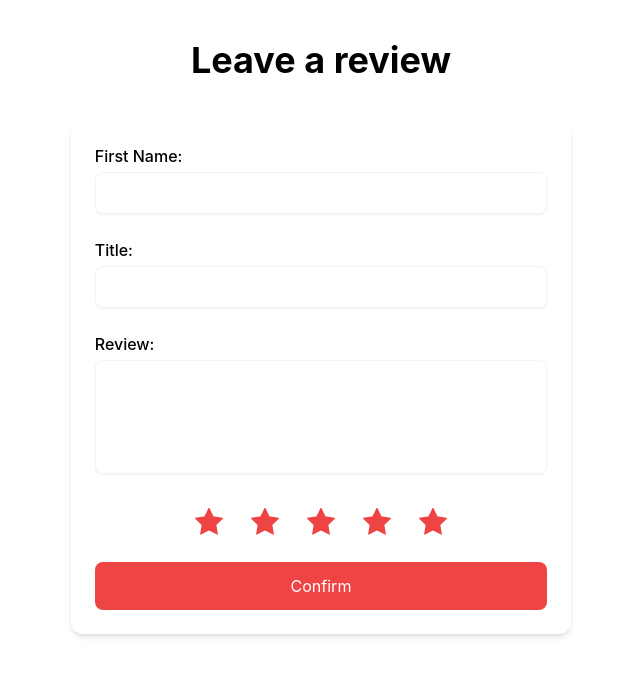
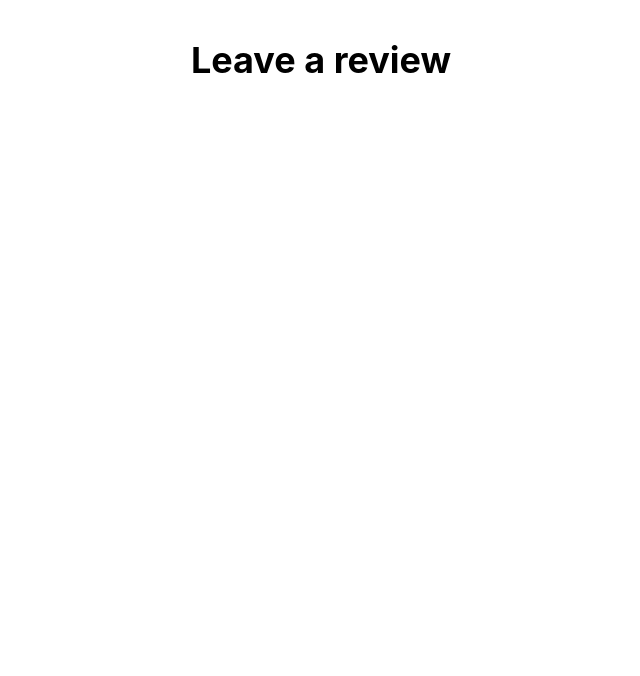
Before and after one commit to markkdev/react-node-testing-journey, a Next.js app: page /review in a window 1280 px wide. Shown: the top 676 px of the page, without its empty margins (319-959 px from the left). Built offline with nearby package versions, Linux system fonts and the light colour scheme.

Commit message:
removed form and confirm components

```diff
--- a/src/pages/confirm.js
+++ b/src/pages/confirm.js
@@ -4,7 +4,6 @@ import React from 'react';
 import { Button, Text } from '../components/common';
 import { Layout } from '../components/Layout';
 import { useDispatch, useSelector } from 'react-redux';
-import { ReviewFormConfirmation } from '../components/ReviewFormConfirmation';
 import { selectReviewForm, submitReviewAsync } from '../slices/review';
 
 function Confirm() {
@@ -16,7 +15,7 @@ function Confirm() {
     <Layout>
       <Text variant="h1">Confirm before submitting</Text>
       <div className="mt-10 w-full mx-auto flex justify-center">
-        <ReviewFormConfirmation />
+        {/* <ReviewFormConfirmation /> */}
       </div>
       <Button
         className={'mt-4'}
--- a/src/pages/review.js
+++ b/src/pages/review.js
@@ -2,7 +2,6 @@ import { useRouter } from 'next/router';
 import React from 'react';
 import { Text } from '../components/common';
 import { Layout } from '../components/Layout';
-import { ReviewForm } from '../components/ReviewForm';
 
 function Review() {
   const router = useRouter();
@@ -10,7 +9,7 @@ function Review() {
     <Layout>
       <Text variant="h1">Leave a review</Text>
       <div className="mt-10 w-full mx-auto flex justify-center">
-        <ReviewForm onCompleted={() => router.push('/confirm')} />
+        {/* <ReviewForm onCompleted={() => router.push('/confirm')} /> */}
       </div>
     </Layout>
   );
```
